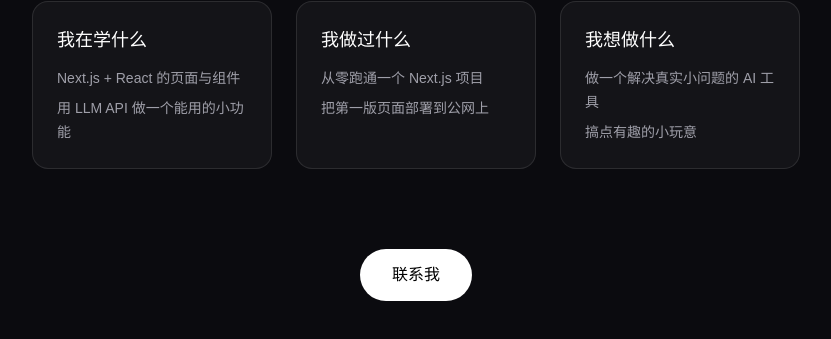
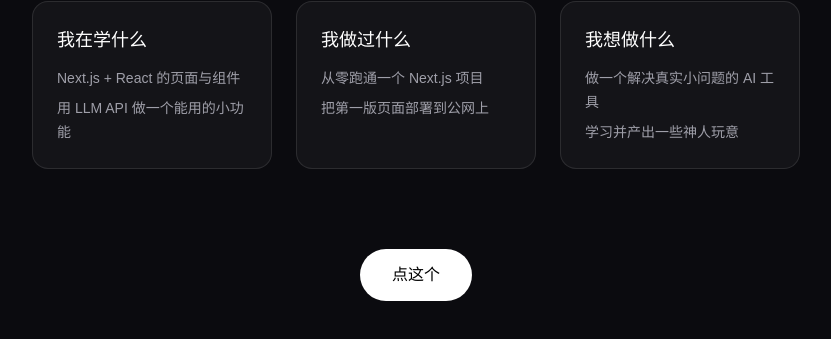
Before and after one commit to GuraUvU/my-first-app, a Next.js app: page / in a window 1280 px wide. Shown: the part 323-662 px from the top of the page, without its empty margins (224-1055 px from the left). Built offline with nearby package versions, Linux system fonts and the light colour scheme.

Commit message:
改按钮和弹窗文案

```diff
--- a/app/page.tsx
+++ b/app/page.tsx
@@ -13,7 +13,7 @@ const cards = [
   },
   {
     title: "我想做什么",
-    lines: ["做一个解决真实小问题的 AI 工具", "搞点有趣的小玩意"],
+    lines: ["做一个解决真实小问题的 AI 工具", "学习并产出一些神人玩意"],
   },
 ];
 
@@ -59,7 +59,7 @@ export default function Home() {
             onClick={() => setOpen(true)}
             className="w-full rounded-full bg-white px-8 py-3.5 text-base font-medium text-black transition-opacity hover:opacity-80 sm:w-auto"
           >
-            联系我
+            点这个
           </button>
         </div>
       </main>
@@ -76,13 +76,13 @@ export default function Home() {
             className="w-full max-w-sm rounded-2xl border border-white/10 bg-zinc-900 p-8 text-center"
             onClick={(event) => event.stopPropagation()}
           >
-            <p className="text-lg font-medium text-white">欢迎来找我玩</p>
+            <p className="text-lg font-medium text-white">不要点这个</p>
             <button
               type="button"
               onClick={() => setOpen(false)}
               className="mt-6 w-full rounded-full border border-white/15 px-6 py-2.5 text-sm text-zinc-200 transition-colors hover:bg-white/10"
             >
-              好，知道了
+              彳亍
             </button>
           </div>
         </div>
```
